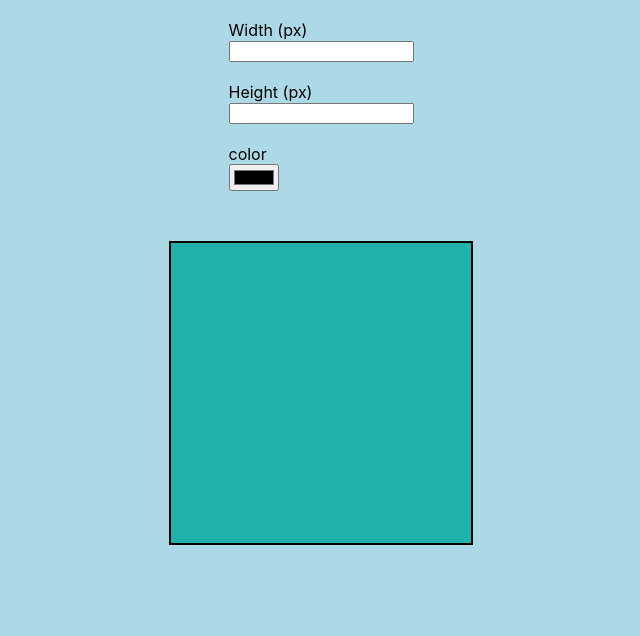
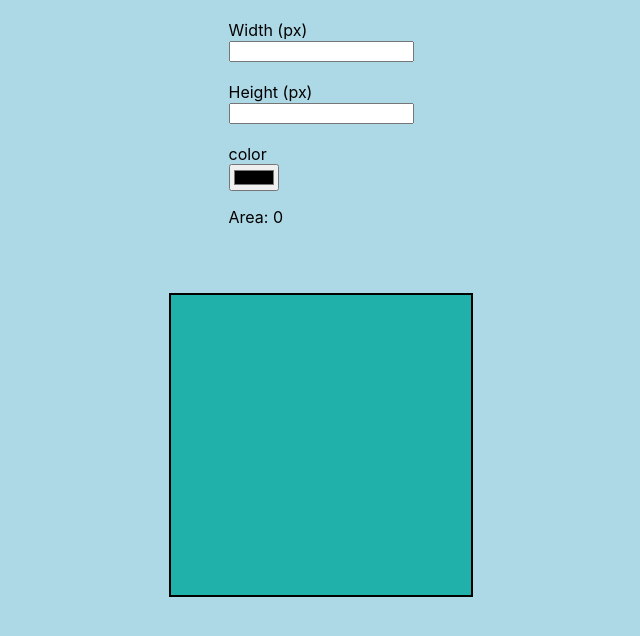
Before and after one commit to DoomedAndria/vue, a Vue app: page / in a window 1280 px wide. Shown: the top 636 px of the page, without its empty margins (319-959 px from the left). Built offline with nearby package versions, Linux system fonts and the light colour scheme.

Commit message:
colored rect

```diff
--- a/src/App.vue
+++ b/src/App.vue
@@ -8,7 +8,9 @@ export default{
     }
   },
   computed:{
-
+    computeArea(){
+      return this.width * this.height
+    }
   }
 }
 
@@ -26,6 +28,8 @@ export default{
       <br/>
       <label >color</label><br/>
       <input  v-model="color" type="color"><br/>
+
+      <p>Area: {{computeArea}}</p>
 
     </div>
 
```
